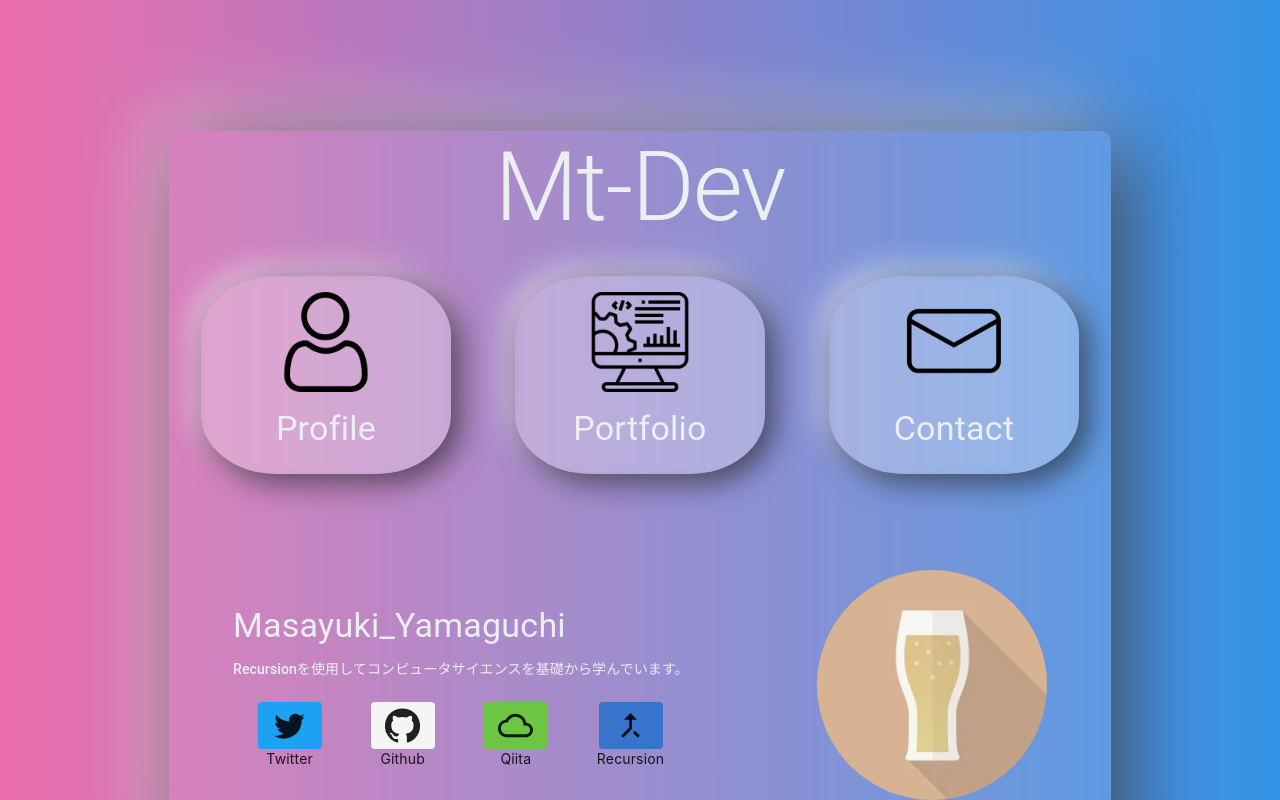
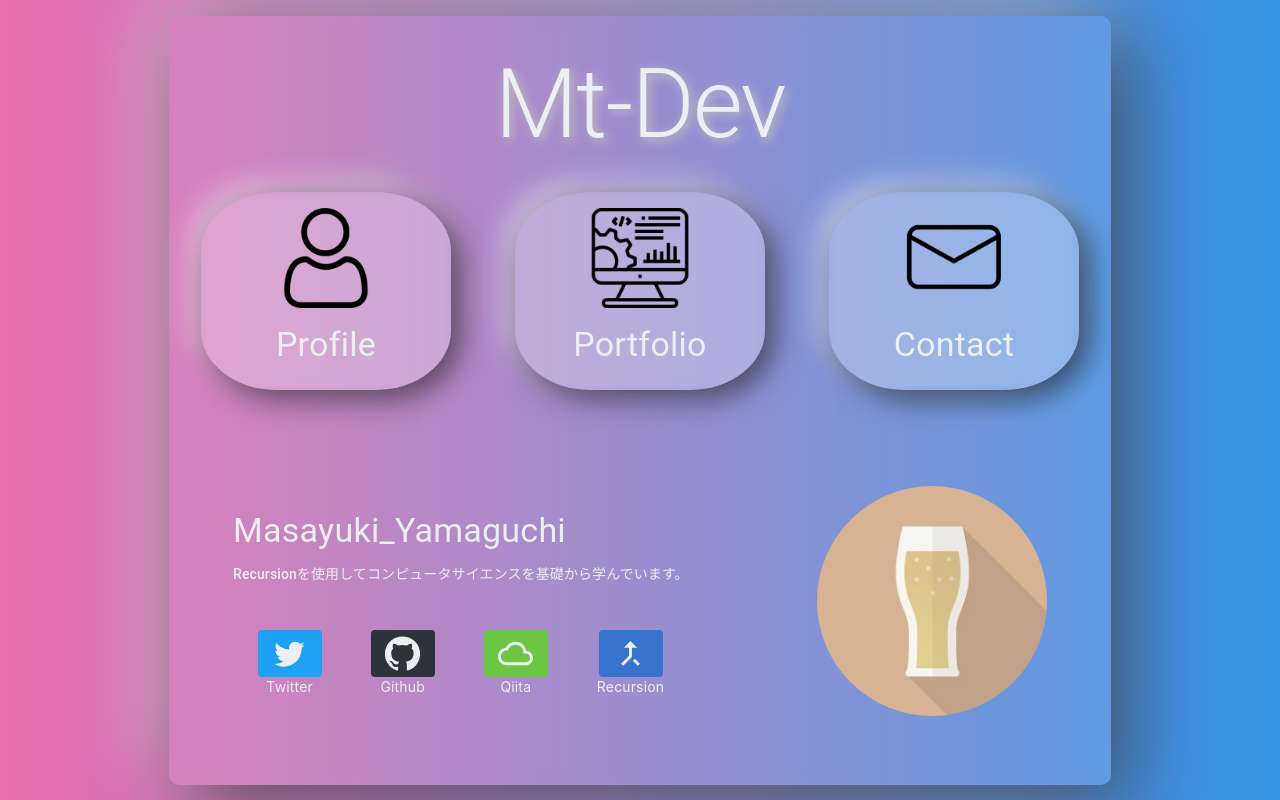
Before and after one commit to soysan/Mt-Dev, a Next.js app: page / in a window 1280 px wide. Shown: the top 800 px of the page. Built offline with nearby package versions, Linux system fonts and the light colour scheme.

Commit message:
🎨  style changed and responsive

```diff
--- a/src/components/DrawerMenu.tsx
+++ b/src/components/DrawerMenu.tsx
@@ -12,8 +12,9 @@ const DrawerMenu: VFC = () => {
 
   return (
     <>
+      <div style={{ width: '5rem', marginRight: '2rem' }}>
         <Button onClick={ToggleHandler}>
-        <Menu />
+          <Menu style={{color: '#eceff1',fontSize: '60'}} />
         </Button>
         <Drawer anchor='right' open={open} onClose={ToggleHandler}>
           <Box onClick={ToggleHandler}>
@@ -36,6 +37,7 @@ const DrawerMenu: VFC = () => {
             </List>
           </Box>
         </Drawer>
+      </div>
     </>
   );
 };
--- a/src/components/Layout.tsx
+++ b/src/components/Layout.tsx
@@ -5,7 +5,11 @@ import Footer from './Footer';
 const Layout: React.FC = ({ children }) => {
   return (
     <>
-      <div style={{ padding: '2rem' }}>
+      <div
+        style={{
+          padding: '2rem',
+        }}
+        >
         <div
           style={{
             borderRadius: '10px',
--- a/src/components/MainCard.tsx
+++ b/src/components/MainCard.tsx
@@ -2,7 +2,6 @@ import React, { VFC } from 'react';
 import { Categories } from '@/models/categories';
 import { Card, CardContent, CardMedia, Grid, Typography } from '@material-ui/core';
 import styled from 'styled-components';
-// import { theme } from '@/styles/colorTheme';
 import Link from 'next/link';
 
 const CustomCard = styled(Card)`
@@ -36,10 +35,10 @@ const MainCard: VFC<Props> = ({ name }) => {
                 component='img'
                 image={img}
                 title={title}
-                style={{ width: '100px', paddingTop: '1rem' }}
+                style={{ width: '100px', paddingTop: '1rem'  }}
               />
               <CardContent>
-                <Typography variant='h4' component='h5' style={{ color: '#eceff1' }}>
+                <Typography variant='h4' component='h4' style={{ color: '#eceff1' }}>
                   {title}
                 </Typography>
               </CardContent>
--- a/src/components/ThirdPartyButton.tsx
+++ b/src/components/ThirdPartyButton.tsx
@@ -12,7 +12,7 @@ const TwitterButton = styled(Button)`
   background-color: #1da1f2;
 `;
 const GithubButton = styled(Button)`
-  background-color: #f5f5f5;
+  background-color: #2D333B;
 `;
 const QiitaButton = styled(Button)`
   background-color: #6cc644;
@@ -47,7 +47,7 @@ const ThirdPartyButton: VFC<Props> = ({ name }) => {
       <a>
         <div style={{ display: 'flex', flexDirection: 'column', alignItems: 'center' }}>
           {button}
-          {title}
+          <span>{title}</span>
         </div>
       </a>
     </Link>
--- a/src/pages/contact.tsx
+++ b/src/pages/contact.tsx
@@ -6,7 +6,7 @@ const Contact: VFC = () => {
   return (
     <>
       <Layout>
-        <Typography variant='h2' component='h1'>
+        <Typography variant='h2' component='h1' style={{height: '350px', display: 'flex', alignItems: 'center'}}>
           [Coming soon]
         </Typography>
       </Layout>
--- a/src/pages/index.tsx
+++ b/src/pages/index.tsx
@@ -2,12 +2,12 @@ import { Grid, Typography } from '@material-ui/core';
 import { NextPage } from 'next';
 import Head from 'next/head';
 import Image from 'next/image';
-// import { theme } from '../styles/colorTheme';
 import { categoriesName } from '../models/categories';
 import MainCard from '@/components/MainCard';
 import { thirdParties } from '../models/thirdParty';
 import ThirdPartyButton from '@/components/ThirdPartyButton';
 import styled from 'styled-components';
+import styles from '@/styles/Home.module.css';
 
 const CustomImage = styled(Image)`
   border-radius: 50%;
@@ -21,37 +21,25 @@ const Home: NextPage = () => {
         <link rel='icon' href='/static/hatching-chick.png' />
       </Head>
       <main>
-        <div style={{ display: 'flex', justifyContent: 'center', alignItems: 'center' }}>
-          <div
-            style={{
-              display: 'flex',
-              justifyContent: 'center',
-              alignItems: 'center',
-              width: '1000px',
-              height: '1000px',
-              padding: '3rem 0',
-            }}
+        <Grid
+          container
+          justifyContent='center'
+          alignItems='center'
+          style={{ padding: '1rem' }}
         >
-            <div
-              style={{
-                background: 'rgba(255,255,255, 0.1)',
-                backdropFilter: 'blur(5px)',
-                WebkitBackdropFilter: 'blur(5px)',
-                boxShadow: '15px 15px 80px rgba(0,0,0, .6), -15px -10px 80px rgba(255,255,255, .6)',
-                borderRadius: '10px',
-                minWidth: '700px',
-                maxWidth: '1000px',
-              }}
+          <div className={styles.container}>
+            <Typography
+              variant='h1'
+              style={{ textAlign: 'center', textShadow: '3px 3px 10px silver' }}
             >
-              <Typography variant='h1' style={{ textAlign: 'center' }}>
               Mt-Dev
             </Typography>
-
-              <div style={{ display: 'flex', justifyContent: 'space-around' }}>
+            <Grid container justifyContent='space-around'>
               {categoriesName.map((currName) => (
                 <MainCard key={currName} name={currName} />
               ))}
-              </div>
+            </Grid>
+
             <Grid container justifyContent='space-around'>
               <div
                 style={{
@@ -61,14 +49,14 @@ const Home: NextPage = () => {
                   flexDirection: 'column',
                 }}
               >
-                  <Typography variant='h4' component='h2' gutterBottom>
+                <Typography variant='h4' component='h4' gutterBottom>
                   Masayuki_Yamaguchi
                 </Typography>
                 <Typography variant='subtitle2' component='p' gutterBottom>
                   Recursionを使用してコンピュータサイエンスを基礎から学んでいます。
                 </Typography>
                 <div
-                    style={{ display: 'flex', justifyContent: 'space-around', marginTop: '1rem' }}
+                  style={{ display: 'flex', justifyContent: 'space-around', marginTop: '2.5rem' }}
                 >
                   {thirdParties.map((currValue) => (
                     <ThirdPartyButton name={currValue} key={currValue} />
@@ -80,8 +68,7 @@ const Home: NextPage = () => {
               </div>
             </Grid>
           </div>
-          </div>
-        </div>
+        </Grid>
       </main>
     </>
   );
--- a/src/pages/profile.tsx
+++ b/src/pages/profile.tsx
@@ -6,7 +6,7 @@ const Profile: VFC = () => {
   return (
     <>
       <Layout>
-        <Typography variant='h2' component='h1'>
+        <Typography variant='h2' component='h1' style={{height: '350px', display: 'flex', alignItems: 'center'}}>
           [Coming soon]
         </Typography>
       </Layout>
--- /dev/null
+++ b/src/styles/Home.module.css
@@ -0,0 +1,8 @@
+.container {
+  background: rgba(255, 255, 255, 0.1);
+  backdrop-filter: blur(5px);
+  -webkit-backdrop-filter: blur(5px);
+  box-shadow: 15px 15px 80px rgba(0, 0, 0, 0.6), -15px -10px 80px rgba(255, 255, 255, 0.6);
+  border-radius: 10px;
+  padding-top: 2rem;
+}
--- a/src/styles/globals.css
+++ b/src/styles/globals.css
@@ -4,13 +4,14 @@ body {
   margin: 0;
   font-family: -apple-system, BlinkMacSystemFont, Segoe UI, Roboto, Oxygen, Ubuntu, Cantarell,
     Fira Sans, Droid Sans, Helvetica Neue, sans-serif;
-  background: #3494e6; /* fallback for old browsers */
-  background: -webkit-linear-gradient(to right, #ec6ead, #3494e6); /* Chrome 10-25, Safari 5.1-6 */
+  background: #3494e6;
+  background: -webkit-linear-gradient(to right, #ec6ead, #3494e6);
   background: linear-gradient(
     to right,
     #ec6ead,
     #3494e6
-  ); /* W3C, IE 10+/ Edge, Firefox 16+, Chrome 26+, Opera 12+, Safari 7+ */
+  );
+  min-height: 100vh;
 }
 
 h1,
@@ -20,7 +21,8 @@ h4,
 h5,
 h6,
 p,
-small {
+small,
+span {
   color: #eceff1;
 }
 
```
Also changed, not shown: src/components/CardDetail.tsx (+4 -4 lines), src/components/Header.tsx (+21 -5 lines), src/pages/project.tsx (+7 -7 lines). Lines whose indentation alone changed are shown as unchanged.
